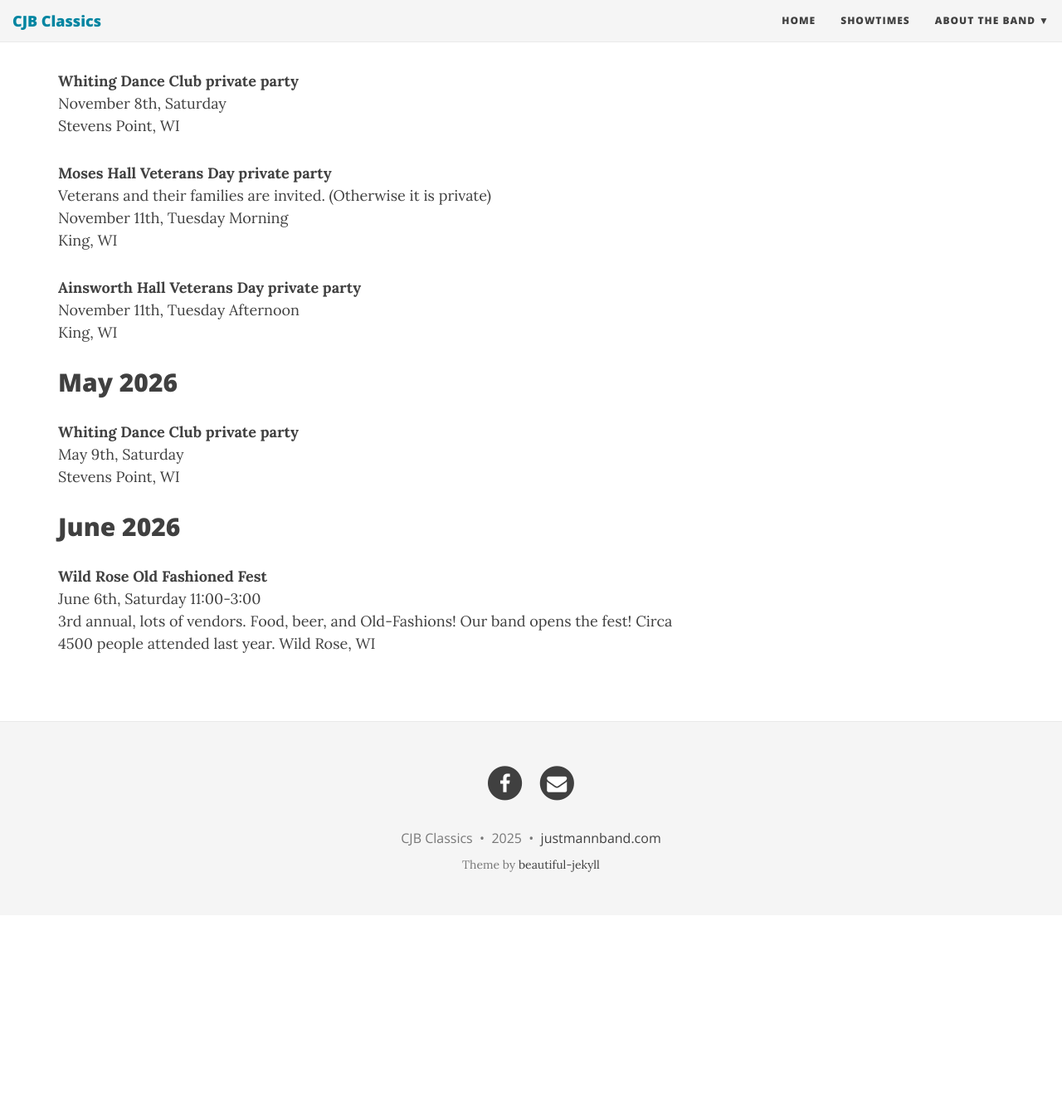
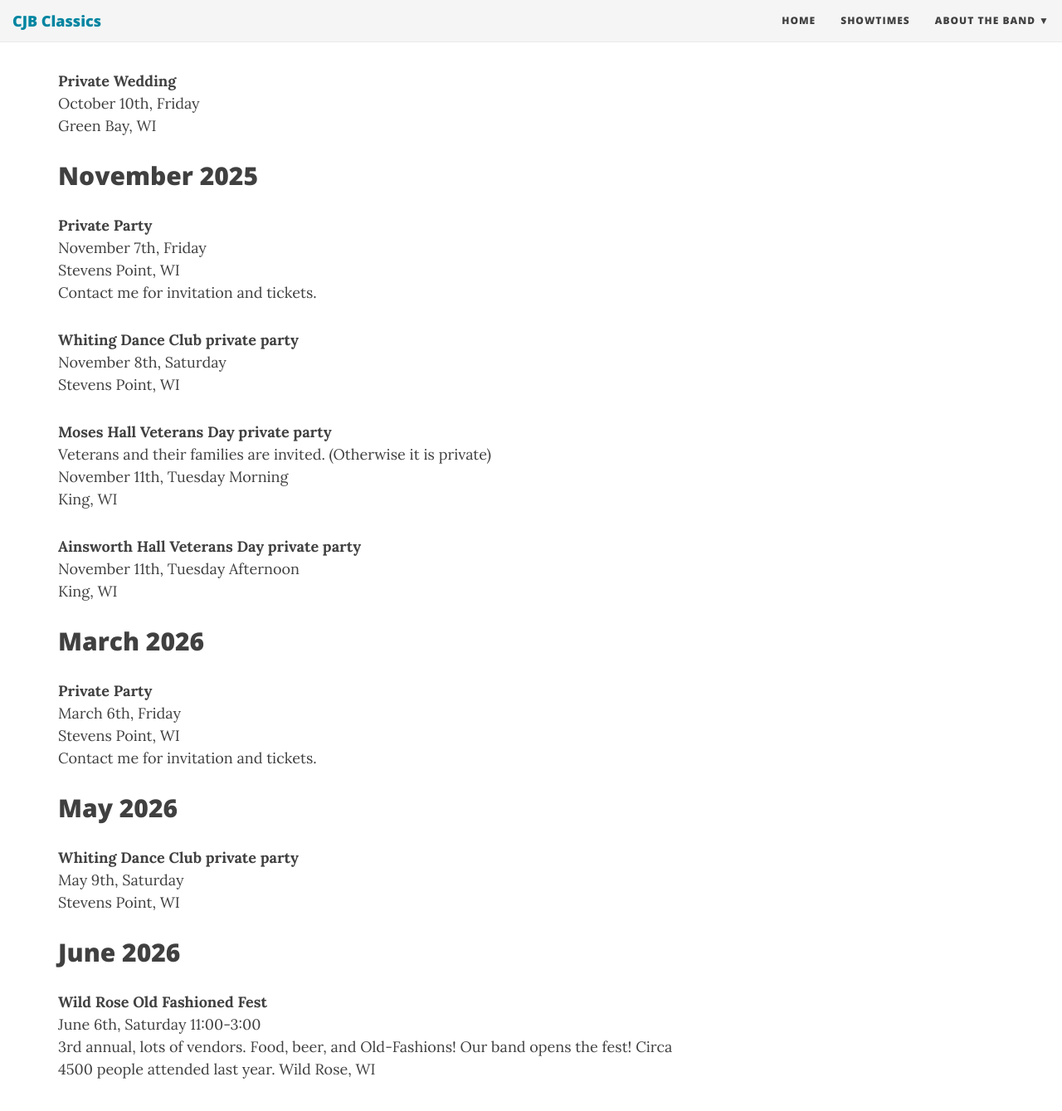
Before and after one commit to jcoenen/justmannband.com, a Jekyll site: the page built from showtimes.md, in a window 1280 px wide and 1400 px high, scrolled down 1072 px. Shown: the top 1339 px of the window at 83% size. Built offline with Jekyll 4.4.1, drawn with Linux system fonts in a browser that asks for light colours; nearby versions of some CDN libraries; before the commit the page ends 2175 px from its top, so only the background shows below that; some of the changed text lies outside the part shown.

Commit message:
Update showtimes.md

```diff
--- a/showtimes.md
+++ b/showtimes.md
@@ -4,15 +4,17 @@
 subtitle:
 header-img: "/img/cjb_header.jpeg"
 ---
-
 ## June 2025
-
 **Wild Rose Old Fashioned Fest**
 June 7th, Saturday 11:00-3:00
 2nd annual, lots of vendors. Food, beer, and Old-Fashions! Our band opens the fest! Circa 4000 people attended last year. Wild Rose, WI
 
+## July 2025
+**Wedding Anniversary Party**
+July 18th, Friday
+Wautoma, WI
+
 ## September 2025
-
 **Waupaca Rotary Rocktoberfest**
 September 7th, Friday 5:30-9:30
 A true family event with crafts and games for the kids, plenty of ethnic food, wine tasting and 16 beers to sample and drink. Not to mention Great Music! Waupaca, WI
@@ -26,12 +28,15 @@
 Closing night. Always a big party. Various beers, ethnic food and games. A fun time for the whole family! Chippewa Falls, WI
 
 ## October 2025
-
 **Private Wedding**
 October 10th, Friday
 Green Bay, WI
 
 ## November 2025
+**Private Party**
+November 7th, Friday
+Stevens Point, WI
+Contact me for invitation and tickets.
 
 **Whiting Dance Club private party**
 November 8th, Saturday
@@ -46,14 +51,18 @@
 November 11th, Tuesday Afternoon
 King, WI
 
+## March 2026
+**Private Party**
+March 6th, Friday
+Stevens Point, WI
+Contact me for invitation and tickets.
+
 ## May 2026
-
 **Whiting Dance Club private party**
 May 9th, Saturday
 Stevens Point, WI
 
 ## June 2026
-
 **Wild Rose Old Fashioned Fest**
 June 6th, Saturday 11:00-3:00
 3rd annual, lots of vendors. Food, beer, and Old-Fashions! Our band opens the fest! Circa 4500 people attended last year. Wild Rose, WI
```
